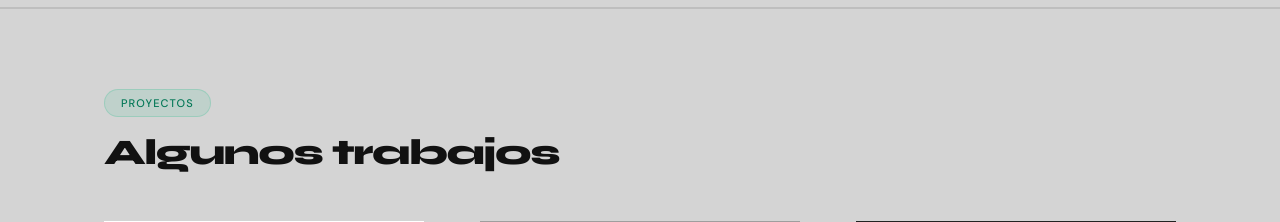
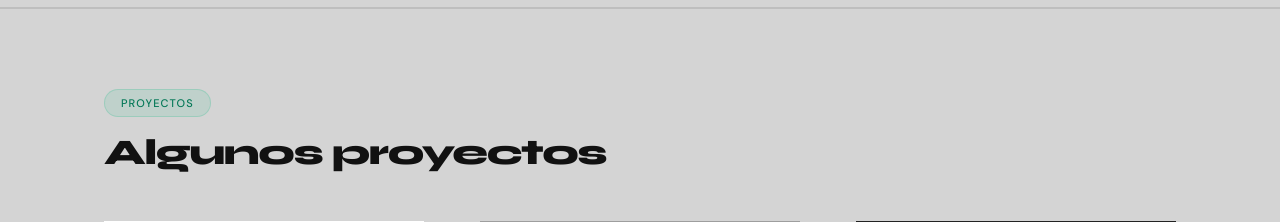
Before and after one commit to joy-amorin/WebSoluciones-landing-page, a Next.js app: page / in a window 1280 px wide. Shown: the part 3600-3822 px from the top of the page. Built offline with nearby package versions, Linux system fonts and the light colour scheme; grey boxes are pictures that could not be loaded.

Commit message:
update title

```diff
--- a/components/Portfolio.tsx
+++ b/components/Portfolio.tsx
@@ -30,7 +30,7 @@ export default function Portfolio() {
           </span>
 
           <h2 className="text-4xl font-extrabold tracking-tighter mb-2 text-[#111]">
-            Algunos trabajos
+            Algunos proyectos
           </h2>
         </div>
 
```
